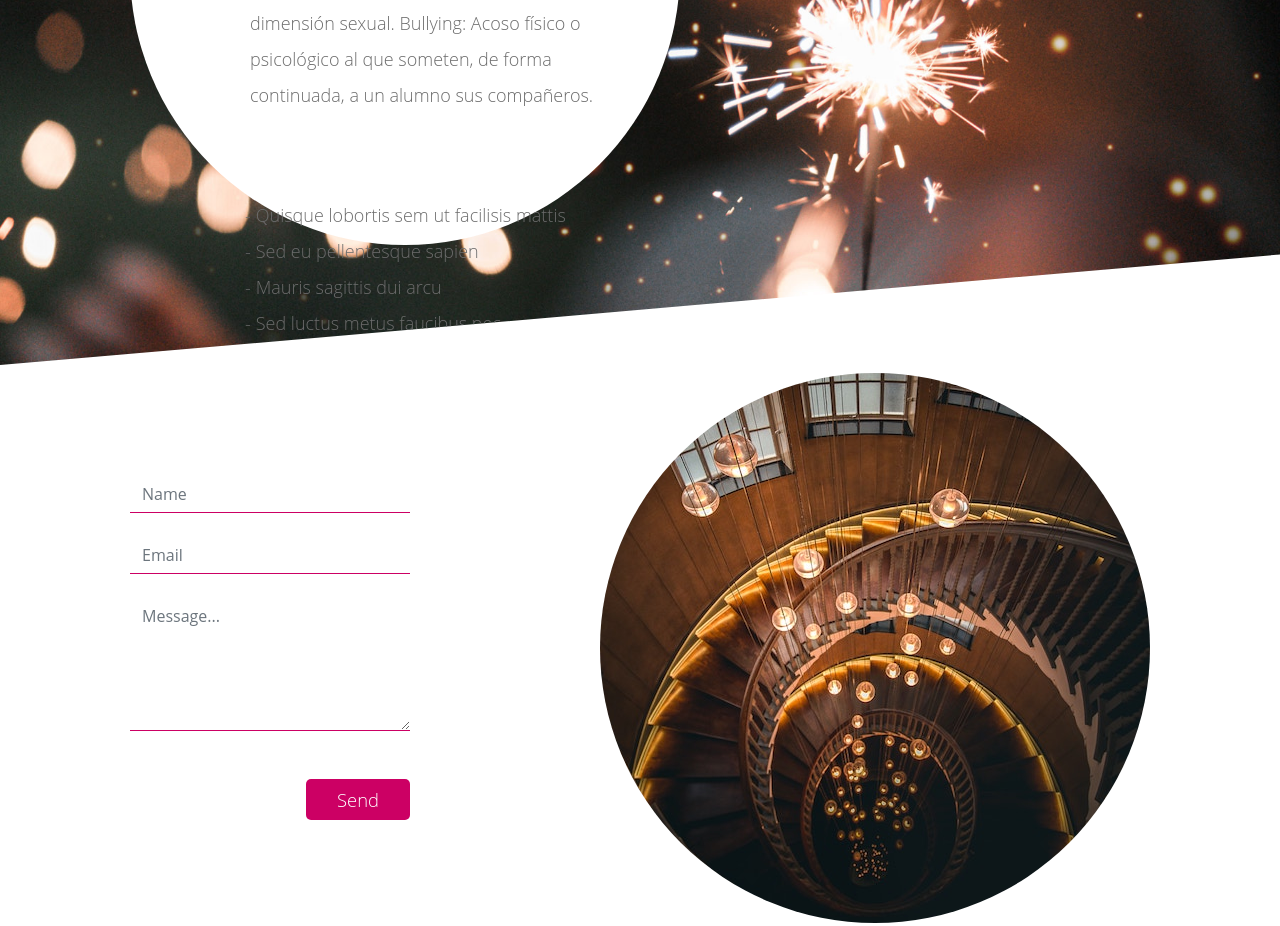
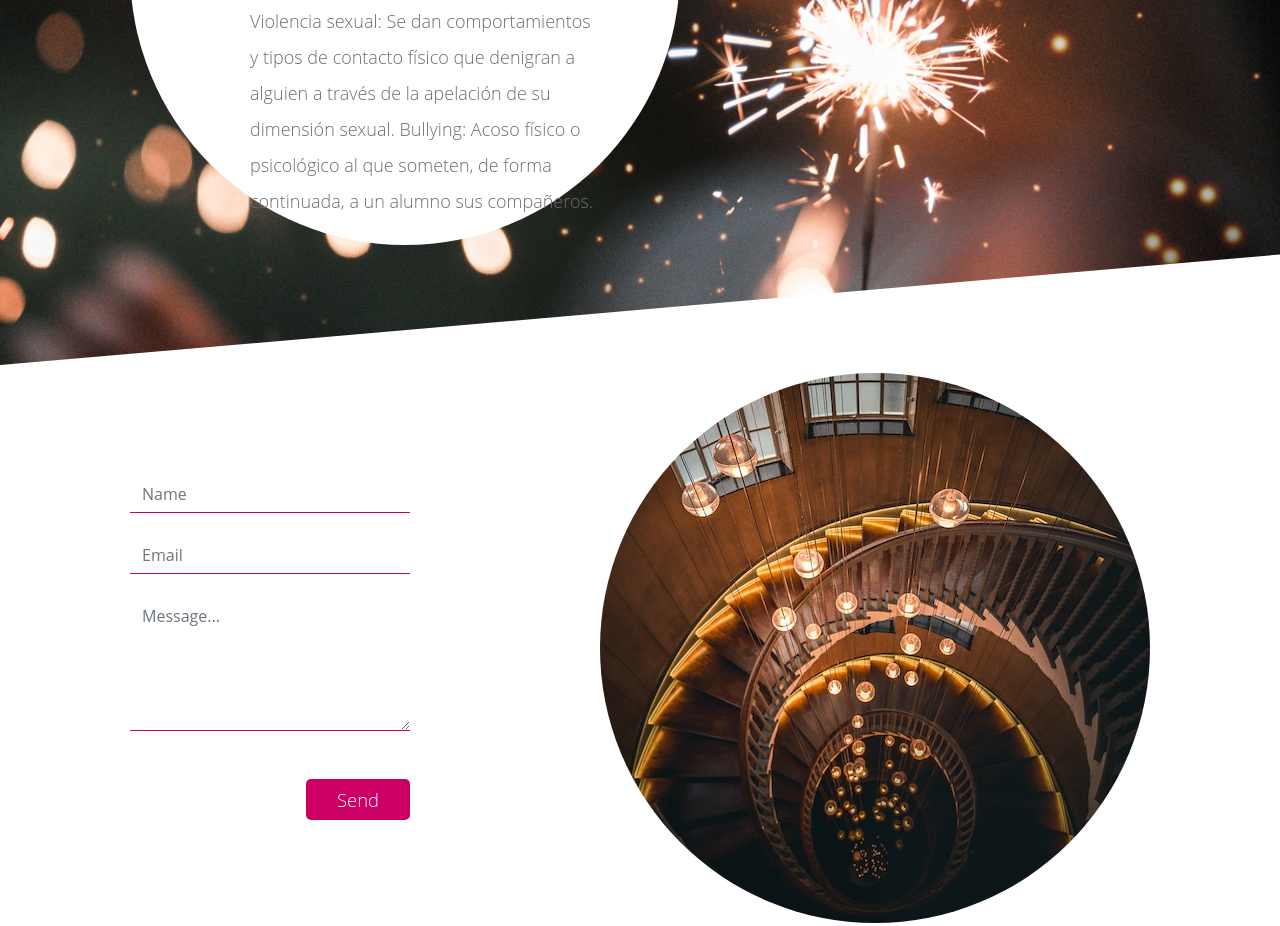
Before and after one commit to abriljanesar1/VIOLENCIA, a plain HTML site: page index.html in a window 1280 px wide. Shown: the part 1740-2666 px from the top of the page. Drawn offline with Linux system fonts and the light colour scheme.

Commit message:
Update index.html

```diff
--- a/index.html
+++ b/index.html
@@ -65,13 +65,10 @@
 		                Violencia verbal: Es aquella en la que se pretende dañar a la otra persona es un mensaje o un discurso.
 				Violencia sexual: Se dan comportamientos y tipos de contacto físico que denigran a alguien a través de la apelación de su dimensión sexual.
 				Bullying: Acoso físico o psicológico al que someten, de forma continuada, a un alumno sus compañeros.
-			        <p style="color:#FFFFFF";>Red paragraph text</p>
+
                             </p>
                             <ul class="dashed">
-                                <li>Quisque lobortis sem ut facilisis mattis</li>
-                                <li>Sed eu pellentesque sapien</li>
-                                <li>Mauris sagittis dui arcu</li>
-                                <li>Sed luctus metus faucibus nec</li>
+
                             </ul>
                         </div>
                     </div>
```
